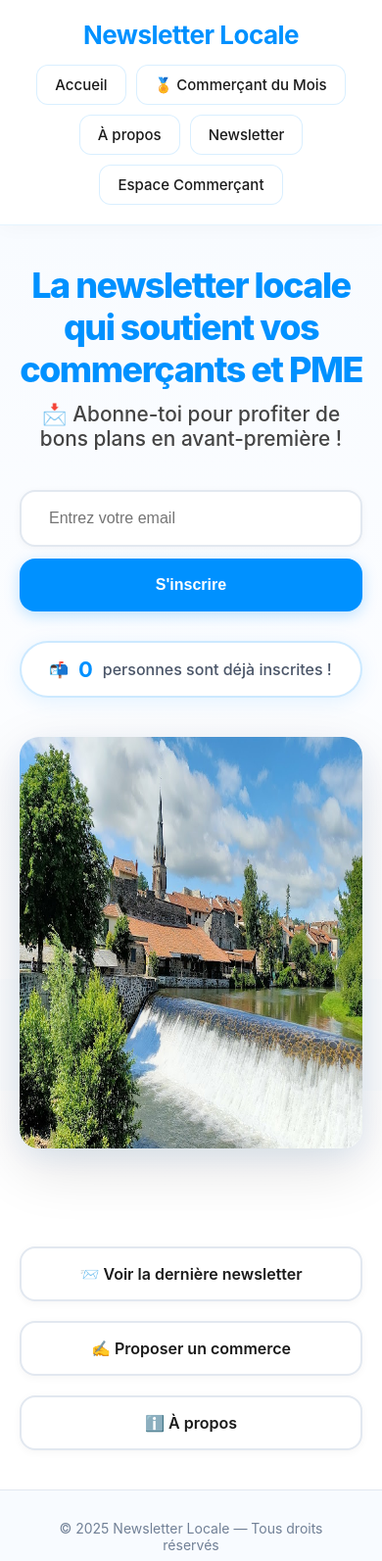
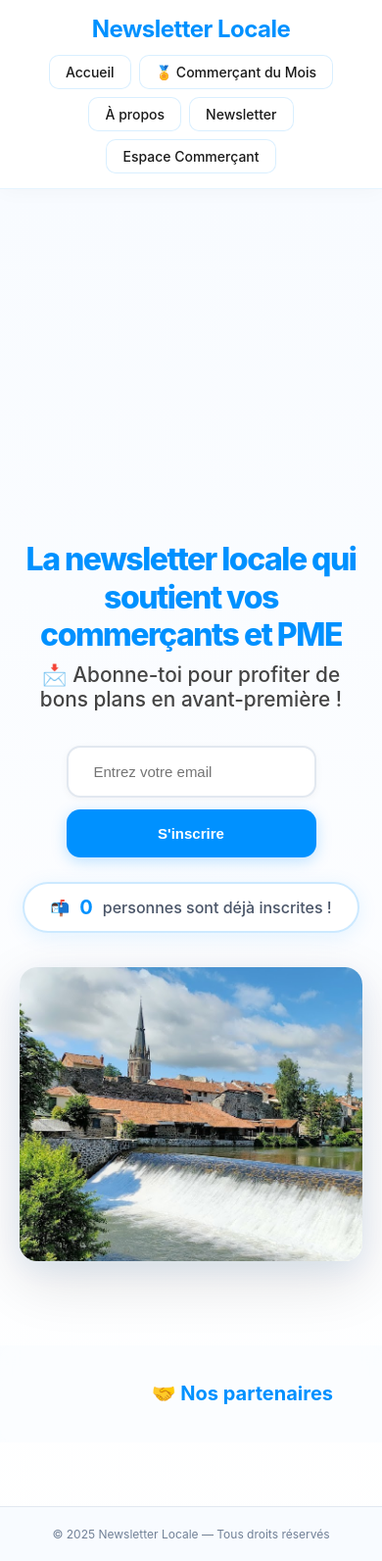
Before and after one commit to Foufou536/projet, a Flask app: page / in a window 390 px wide. Shown: the whole page at 98% size. Run offline with Flask 3, Linux system fonts and the light colour scheme; data that the repository does not hold is empty; some libraries are stand-ins or nearby versions.

Commit message:
version 3 du css

```diff
--- a/templates/index.html
+++ b/templates/index.html
@@ -21,8 +21,8 @@
 
   <style>
 /* ==========================
-   🎨 DESIGN MODERNE CLEAN - Inspiré Coudac
-   Couleurs : Bleu #0091ff + Blanc + Noir
+   🎨 DESIGN ONE PAGE - Style Coudac Clean
+   Couleurs : Bleu #0091ff + Blanc
 ========================== */
 
 * {
@@ -36,19 +36,18 @@
   background: #ffffff;
   color: #1a1a1a;
   height: 100vh;
-  overflow-x: hidden;
-  overflow-y: auto;
+  overflow: hidden; /* Bloque le scroll */
 }
 
 /* ==========================
-   HEADER - Clean et moderne
+   HEADER - Compact
 ========================== */
 header {
   background: rgba(255, 255, 255, 0.98);
   backdrop-filter: blur(20px);
   -webkit-backdrop-filter: blur(20px);
   border-bottom: 1px solid rgba(0, 145, 255, 0.1);
-  padding: 20px 40px;
+  padding: 18px 40px;
   display: flex;
   justify-content: space-between;
   align-items: center;
@@ -71,7 +70,7 @@
 }
 
 header h1 {
-  font-size: 26px;
+  font-size: 24px;
   font-weight: 700;
   color: #0091ff;
   letter-spacing: -0.5px;
@@ -79,16 +78,16 @@
 
 nav {
   display: flex;
-  gap: 10px;
+  gap: 8px;
 }
 
 nav a {
   text-decoration: none;
   color: #1a1a1a;
   font-weight: 500;
-  font-size: 15px;
-  padding: 10px 18px;
-  border-radius: 12px;
+  font-size: 14px;
+  padding: 8px 16px;
+  border-radius: 10px;
   transition: all 0.3s cubic-bezier(0.4, 0, 0.2, 1);
   background: #ffffff;
   border: 1px solid rgba(0, 145, 255, 0.15);
@@ -98,30 +97,31 @@
   background: #0091ff;
   color: white;
   transform: translateY(-2px);
-  box-shadow: 0 8px 20px rgba(0, 145, 255, 0.3);
+  box-shadow: 0 6px 16px rgba(0, 145, 255, 0.3);
   border-color: #0091ff;
 }
 
 /* ==========================
-   HERO SECTION - Sans espace au-dessus
+   HERO SECTION - FULL HEIGHT
 ========================== */
 .hero {
-  padding: 60px 40px 60px;
+  padding: 40px 40px 60px;
   text-align: center;
   position: relative;
-  max-width: 1200px;
+  max-width: 1400px;
   margin: 0 auto;
   background: linear-gradient(180deg, #f8fbff 0%, #ffffff 100%);
-  min-height: calc(100vh - 80px);
+  height: calc(100vh - 70px); /* Prend toute la hauteur - header */
   display: flex;
   flex-direction: column;
   justify-content: center;
+  align-items: center;
 }
 
 .hero h2 {
-  font-size: 52px;
+  font-size: 46px;
   font-weight: 800;
-  margin-bottom: 20px;
+  margin-bottom: 18px;
   color: #0091ff;
   line-height: 1.2;
   letter-spacing: -1.5px;
@@ -140,9 +140,9 @@
 }
 
 .hero p {
-  font-size: 20px;
+  font-size: 18px;
   color: #4a5568;
-  margin-bottom: 40px;
+  margin-bottom: 35px;
   font-weight: 500;
   animation: fadeInUp 0.8s ease-out 0.4s both;
 }
@@ -154,16 +154,16 @@
   display: flex;
   justify-content: center;
   gap: 12px;
-  margin-bottom: 30px;
+  margin-bottom: 25px;
   animation: fadeInUp 0.8s ease-out 0.6s both;
 }
 
 .newsletter-signup input[type="email"] {
-  padding: 18px 28px;
-  width: 360px;
+  padding: 16px 26px;
+  width: 340px;
   border: 2px solid #e2e8f0;
-  border-radius: 16px;
-  font-size: 16px;
+  border-radius: 14px;
+  font-size: 15px;
   background: #ffffff;
   transition: all 0.3s ease;
   box-shadow: 0 2px 8px rgba(0, 0, 0, 0.04);
@@ -178,12 +178,12 @@
 }
 
 .newsletter-signup button[type="submit"] {
-  padding: 18px 40px;
+  padding: 16px 38px;
   background: #0091ff;
   color: white;
   border: none;
-  border-radius: 16px;
-  font-size: 16px;
+  border-radius: 14px;
+  font-size: 15px;
   font-weight: 600;
   cursor: pointer;
   transition: all 0.3s cubic-bezier(0.4, 0, 0.2, 1);
@@ -213,41 +213,41 @@
   left: 100%;
 }
 
-.newsletter-signup button[type="submit"]:active {
-  transform: translateY(-1px);
-}
-
 /* ==========================
-   COMPTEUR D'ABONNÉS
+   COMPTEUR D'ABONNÉS - CENTRÉ
 ========================== */
 .subscriber-count {
   display: inline-flex;
   align-items: center;
+  justify-content: center; /* Centré */
   gap: 10px;
-  padding: 14px 28px;
+  padding: 12px 26px;
   background: #ffffff;
   border-radius: 50px;
   border: 2px solid rgba(0, 145, 255, 0.2);
-  font-size: 16px;
+  font-size: 15px;
   color: #1a1a1a;
   font-weight: 600;
   box-shadow: 0 4px 20px rgba(0, 145, 255, 0.1);
-  margin-bottom: 50px;
+  margin: 0 auto 40px auto; /* Centré horizontalement */
   animation: fadeInUp 0.8s ease-out 0.8s both;
+  text-align: center; /* Texte centré */
 }
 
 .subscriber-count strong {
   color: #0091ff;
-  font-size: 22px;
+  font-size: 20px;
 }
 
 /* ==========================
-   IMAGE BANNER
+   IMAGE BANNER - Optimisée
 ========================== */
 .hero img.banner {
   width: 100%;
-  max-width: 900px;
-  border-radius: 24px;
+  max-width: 850px;
+  max-height: 420px;
+  object-fit: cover;
+  border-radius: 22px;
   box-shadow: 0 20px 60px rgba(0, 0, 0, 0.12),
               0 8px 30px rgba(0, 145, 255, 0.08);
   transition: all 0.5s cubic-bezier(0.4, 0, 0.2, 1);
@@ -264,17 +264,17 @@
 }
 
 /* ==========================
-   LOGOS PARTENAIRES - De droite à gauche COMPLET
+   LOGOS PARTENAIRES - Derrière l'image
 ========================== */
 .partner-strip {
   position: absolute;
-  bottom: 15%;
+  bottom: 18%;
   left: 0;
   width: 100%;
   overflow: hidden;
   z-index: 1;
   pointer-events: none;
-  padding: 30px 0;
+  padding: 25px 0;
   background: rgba(248, 251, 255, 0.5);
   backdrop-filter: blur(8px);
 }
@@ -282,19 +282,18 @@
 .partner-strip .logos {
   display: flex;
   align-items: center;
-  gap: 80px;
+  gap: 70px;
   animation: scrollComplete 40s linear infinite;
   white-space: nowrap;
   width: max-content;
 }
 
-/* Animation de DROITE COMPLÈTE vers GAUCHE COMPLÈTE */
 @keyframes scrollComplete {
   from {
-    transform: translateX(100vw); /* Part complètement à droite */
+    transform: translateX(100vw);
   }
   to {
-    transform: translateX(-100%); /* Disparaît complètement à gauche */
+    transform: translateX(-100%);
   }
 }
 
@@ -304,13 +303,13 @@
 }
 
 .partner-strip .logos img {
-  height: 70px;
+  height: 65px;
   opacity: 0.6;
   filter: grayscale(40%);
   transition: all 0.4s cubic-bezier(0.4, 0, 0.2, 1);
   border-radius: 12px;
   background: rgba(255, 255, 255, 0.95);
-  padding: 12px;
+  padding: 10px;
   box-shadow: 0 4px 15px rgba(0, 0, 0, 0.06);
 }
 
@@ -322,61 +321,34 @@
 }
 
 .partner-strip .logos .label {
-  font-size: 22px;
+  font-size: 20px;
   font-weight: 700;
   color: #0091ff;
   white-space: nowrap;
-  margin-right: 50px;
+  margin-right: 40px;
 }
 
 /* ==========================
-   BOUTONS D'ACTION
+   BOUTONS D'ACTION - CACHÉS
 ========================== */
 .actions {
-  text-align: center;
-  margin: 60px 0 40px;
-  display: flex;
-  justify-content: center;
-  gap: 20px;
-  flex-wrap: wrap;
-  padding: 0 20px;
-}
-
-.actions a {
-  display: inline-flex;
-  align-items: center;
-  gap: 8px;
-  padding: 16px 32px;
-  border-radius: 16px;
-  text-decoration: none;
-  font-weight: 600;
-  font-size: 16px;
-  transition: all 0.3s cubic-bezier(0.4, 0, 0.2, 1);
-  background: #ffffff;
-  color: #1a1a1a;
-  border: 2px solid #e2e8f0;
-  box-shadow: 0 2px 8px rgba(0, 0, 0, 0.04);
-}
-
-.actions a:hover {
-  background: #0091ff;
-  color: white;
-  transform: translateY(-4px);
-  box-shadow: 0 12px 30px rgba(0, 145, 255, 0.3);
-  border-color: #0091ff;
+  display: none; /* Supprimés comme demandé */
 }
 
 /* ==========================
-   FOOTER
+   FOOTER - Compact
 ========================== */
 footer {
-  padding: 30px;
+  padding: 20px;
   text-align: center;
-  font-size: 14px;
+  font-size: 12px;
   color: #718096;
   background: #f8fbff;
   border-top: 1px solid #e2e8f0;
-  margin-top: 0;
+  position: fixed;
+  bottom: 0;
+  width: 100%;
+  z-index: 99;
 }
 
 /* ==========================
@@ -391,13 +363,24 @@
 }
 
 /* ==========================
+   BANDEAU PUB - Caché
+========================== */
+.ads-left {
+  display: none;
+}
+
+/* ==========================
    📱 RESPONSIVE MOBILE
 ========================== */
 @media (max-width: 768px) {
+  html, body {
+    overflow-y: auto; /* Sur mobile on autorise le scroll */
+  }
+
   header {
     flex-direction: column;
-    gap: 15px;
-    padding: 20px;
+    gap: 12px;
+    padding: 15px 20px;
   }
 
   nav {
@@ -406,12 +389,13 @@
   }
 
   .hero {
-    padding: 40px 20px;
-    min-height: auto;
+    padding: 30px 20px;
+    height: auto;
+    min-height: calc(100vh - 140px);
   }
 
   .hero h2 {
-    font-size: 36px;
+    font-size: 32px;
   }
 
   .hero p {
@@ -425,43 +409,26 @@
 
   .newsletter-signup input[type="email"] {
     width: 100%;
-    max-width: 350px;
+    max-width: 320px;
   }
 
   .newsletter-signup button[type="submit"] {
     width: 100%;
-    max-width: 350px;
+    max-width: 320px;
   }
 
   .hero img.banner {
-    border-radius: 20px;
-  }
-
-  .actions {
-    flex-direction: column;
-    align-items: center;
-  }
-
-  .actions a {
-    width: 100%;
-    max-width: 350px;
-    justify-content: center;
+    border-radius: 18px;
+    max-height: 300px;
   }
 
   .partner-strip {
-    bottom: 10%;
+    bottom: 12%;
   }
 
   .partner-strip .logos img {
-    height: 50px;
+    height: 45px;
   }
-}
-
-/* ==========================
-   BANDEAU PUB (si existant)
-========================== */
-.ads-left {
-  display: none; /* On le cache pour un design plus clean */
 }
   </style>
 </head>
```
